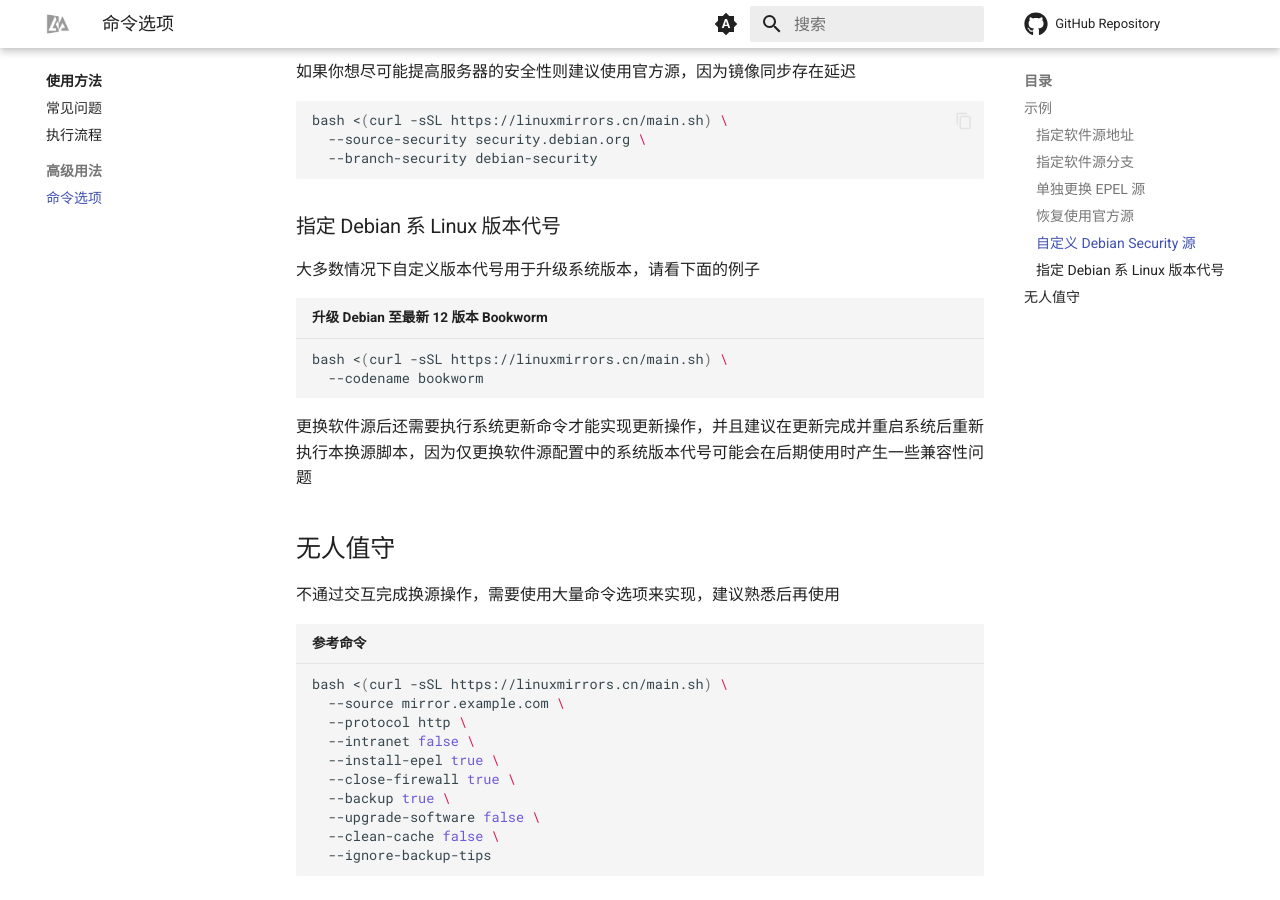
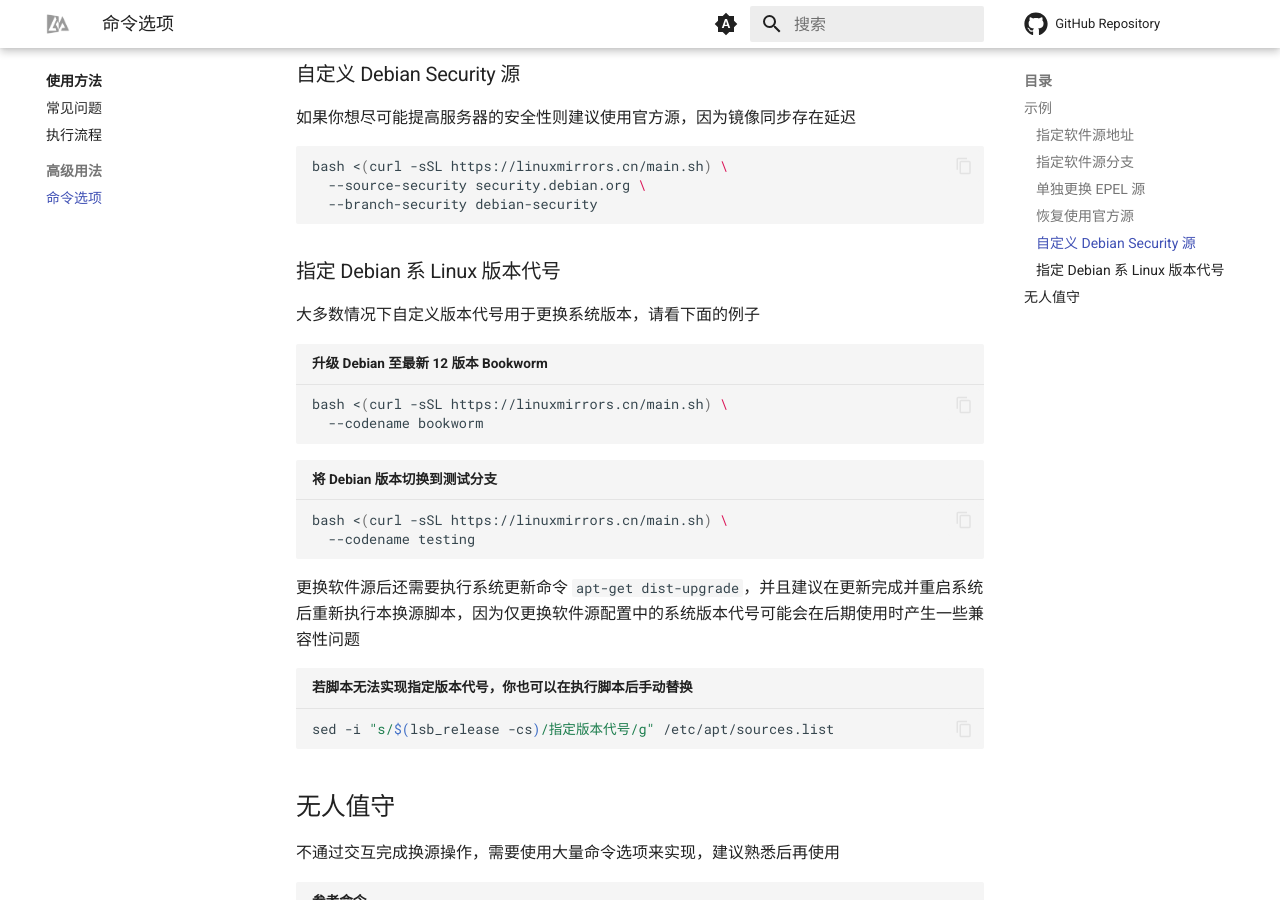
Before and after one commit to SuperManito/LinuxMirrors, an MkDocs documentation site: the page built from docs/use/command-options.md, in a window 1280 px wide and 900 px high, scrolled down 3200 px. Built offline with MkDocs 1.6.1 and Material for MkDocs 9.7.7, drawn with Linux system fonts in a browser that asks for light colours; comment, search, counter and statistics services are not loaded.

Commit message:
新增适配 Proxmox 系统

````diff
--- a/docs/use/command-options.md
+++ b/docs/use/command-options.md
@@ -49,6 +49,7 @@
 | <a href="https://www.kali.org" target="_blank"><img src="/assets/images/icon/kali-linux.svg" width="16" height="16"></a> Kali Linux | kali |
 | <a href="https://www.deepin.org" target="_blank"><img src="/assets/images/icon/deepin.svg" width="16" height="16" style="vertical-align: -0.25em"></a> Deepin | deepin |
 | <a href="https://www.armbian.com" target="_blank"><img src="/assets/images/icon/armbian.png" width="16" height="16" style="vertical-align: -0.2em"></a> Armbian | armbian |
+| <a href="https://www.proxmox.com" target="_blank"><img src="/assets/images/icon/proxmox.svg" width="16" height="16" style="vertical-align: -0.2em"></a> Proxmox | proxmox |
 | <a href="https://access.redhat.com/products/red-hat-enterprise-linux" target="_blank"><img src="/assets/images/icon/redhat.svg" width="16" height="16" style="vertical-align: -0.1em"></a> Red Hat Enterprise Linux :material-information-outline:{ title="9版本使用 <code>Rocky Linux</code>， 7、8版本使用<code>CentOS</code>" } | centos / centos-altarch / rocky |
 | <a href="https://fedoraproject.org/zh-Hans" target="_blank"><img src="/assets/images/icon/fedora.ico" width="16" height="16" style="vertical-align: -0.2em"></a> Fedora | fedora |
 | <a href="https://www.centos.org" target="_blank"><img src="/assets/images/icon/centos.svg" width="16" height="16" style="vertical-align: -0.2em"></a> CentOS | centos / centos-stream / centos-altarch / centos-vault |
@@ -101,13 +102,22 @@
 
 ### 指定 Debian 系 Linux 版本代号
 
-大多数情况下自定义版本代号用于升级系统版本，请看下面的例子
+大多数情况下自定义版本代号用于更换系统版本，请看下面的例子
 
-``` { .bash .no-copy title="升级 Debian 至最新 12 版本 Bookworm" }
+``` { .bash title="升级 Debian 至最新 12 版本 Bookworm" }
 bash <(curl -sSL https://linuxmirrors.cn/main.sh) \
   --codename bookworm
 ```
-更换软件源后还需要执行系统更新命令才能实现更新操作，并且建议在更新完成并重启系统后重新执行本换源脚本，因为仅更换软件源配置中的系统版本代号可能会在后期使用时产生一些兼容性问题
+``` { .bash title="将 Debian 版本切换到测试分支" }
+bash <(curl -sSL https://linuxmirrors.cn/main.sh) \
+  --codename testing
+```
+
+更换软件源后还需要执行系统更新命令 `apt-get dist-upgrade`，并且建议在更新完成并重启系统后重新执行本换源脚本，因为仅更换软件源配置中的系统版本代号可能会在后期使用时产生一些兼容性问题
+
+``` { .bash title="若脚本无法实现指定版本代号，你也可以在执行脚本后手动替换" }
+sed -i "s/$(lsb_release -cs)/指定版本代号/g" /etc/apt/sources.list
+```
 
 ## 无人值守
 
--- a/requirements.txt
+++ b/requirements.txt
@@ -1,3 +1,3 @@
-mkdocs-material==9.5.9
+mkdocs-material==9.5.11
 mkdocs-glightbox==0.3.5
 mkdocs-exclude-search==0.6.6
````
Also changed, not shown: README.md (+5 -1 lines), docs/index.md (+2 -1 lines), docs/mirrors/index.md (+17 -19 lines), docs/assets/images/icon/proxmox.svg (added), 1 other file.
